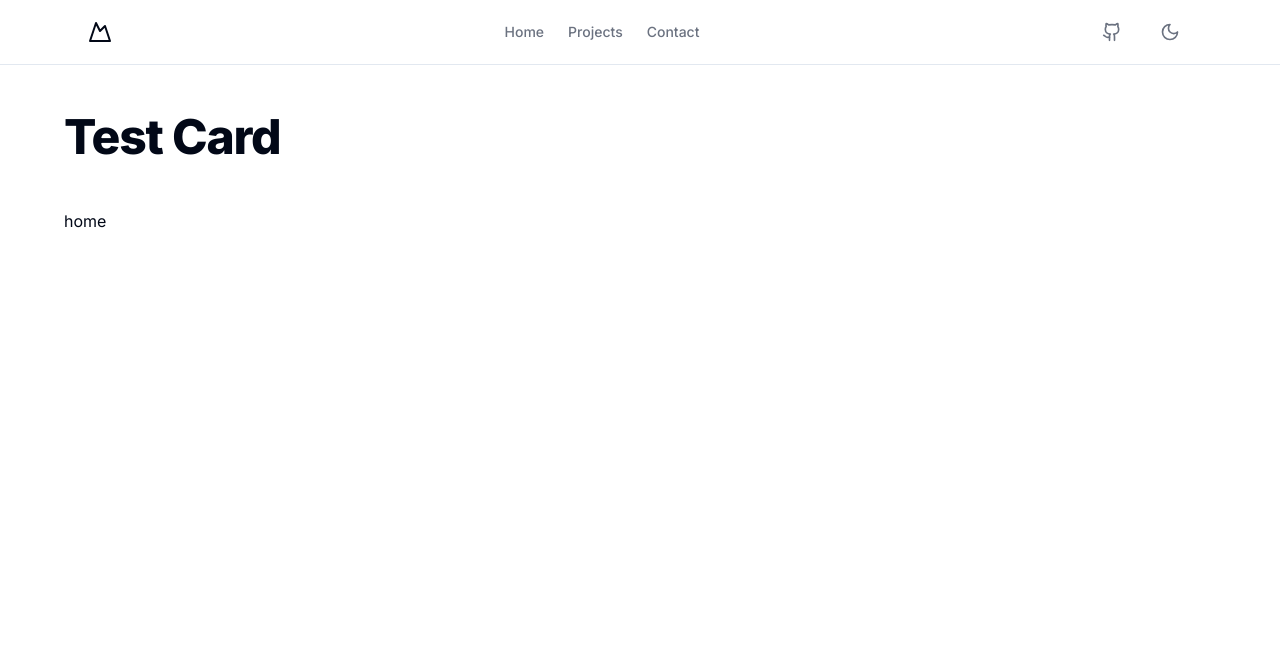
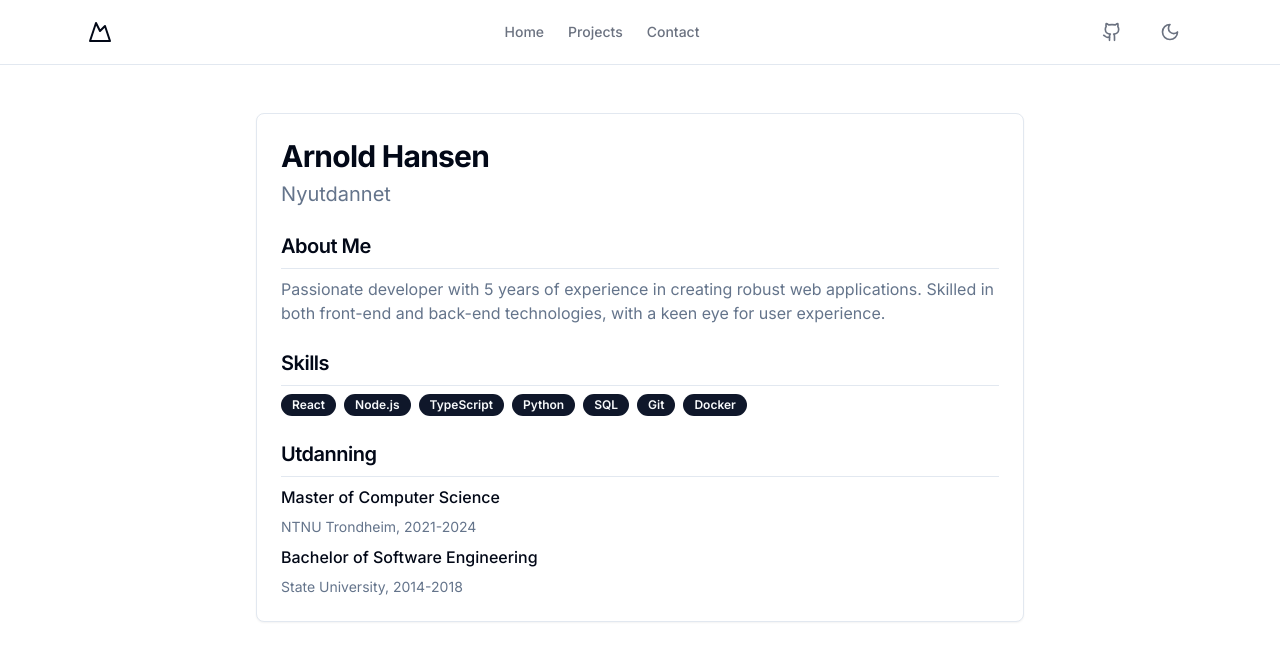
Before and after one commit to arnold01235/arndev, a Next.js app: page / in a window 1280 px wide. Shown: the top 660 px of the page. Built offline with nearby package versions, Linux system fonts and the light colour scheme.

Commit message:
Added AboutMeCard component

```diff
--- a/app/layout.tsx
+++ b/app/layout.tsx
@@ -19,9 +19,6 @@ export default function RootLayout({
     <html lang="en">
       <body className={inter.className}>
         <Navbar />
-        <nav>
-          <h1> Test Card </h1>
-        </nav>
         {children}
       </body>
     </html>
--- a/app/page.tsx
+++ b/app/page.tsx
@@ -1,10 +1,10 @@
 import Image from "next/image";
-
+import AboutCard from "@/components/aboutCard";
 
 export default function Home() {
   return (
     <main>
-       home
+      <AboutCard />
     </main>
   );
 }
--- /dev/null
+++ b/components/AboutCard.tsx
@@ -0,0 +1,47 @@
+import { Card, CardContent, CardHeader, CardTitle } from "@/components/ui/card"
+import { Badge } from "@/components/ui/badge"
+
+export default function Component() {
+  return (
+    <Card className="w-full max-w-3xl mx-auto">
+      <CardHeader>
+        <CardTitle className="text-3xl font-bold">Arnold Hansen</CardTitle>
+        <p className="text-xl text-muted-foreground">Nyutdannet</p>
+      </CardHeader>
+      <CardContent className="space-y-6">
+        <section>
+          <h2 className="text-xl font-semibold mb-2">About Me</h2>
+          <p className="text-muted-foreground">
+            Passionate developer with 5 years of experience in creating robust web applications.
+            Skilled in both front-end and back-end technologies, with a keen eye for user experience.
+          </p>
+        </section>
+        <section>
+          <h2 className="text-xl font-semibold mb-2">Skills</h2>
+          <div className="flex flex-wrap gap-2">
+            <Badge>React</Badge>
+            <Badge>Node.js</Badge>
+            <Badge>TypeScript</Badge>
+            <Badge>Python</Badge>
+            <Badge>SQL</Badge>
+            <Badge>Git</Badge>
+            <Badge>Docker</Badge>
+          </div>
+        </section>
+        <section>
+          <h2 className="text-xl font-semibold mb-2">Utdanning</h2>
+          <div className="space-y-2">
+            <div>
+              <h3 className="font-medium">Master of Computer Science</h3>
+              <p className="text-sm text-muted-foreground">NTNU Trondheim, 2021-2024</p>
+            </div>
+            <div>
+              <h3 className="font-medium">Bachelor of Software Engineering</h3>
+              <p className="text-sm text-muted-foreground">State University, 2014-2018</p>
+            </div>
+          </div>
+        </section>
+      </CardContent>
+    </Card>
+  )
+}
--- /dev/null
+++ b/components/ui/badge.tsx
@@ -0,0 +1,36 @@
+import * as React from "react"
+import { cva, type VariantProps } from "class-variance-authority"
+
+import { cn } from "@/lib/utils"
+
+const badgeVariants = cva(
+  "inline-flex items-center rounded-full border px-2.5 py-0.5 text-xs font-semibold transition-colors focus:outline-none focus:ring-2 focus:ring-ring focus:ring-offset-2",
+  {
+    variants: {
+      variant: {
+        default:
+          "border-transparent bg-primary text-primary-foreground hover:bg-primary/80",
+        secondary:
+          "border-transparent bg-secondary text-secondary-foreground hover:bg-secondary/80",
+        destructive:
+          "border-transparent bg-destructive text-destructive-foreground hover:bg-destructive/80",
+        outline: "text-foreground",
+      },
+    },
+    defaultVariants: {
+      variant: "default",
+    },
+  }
+)
+
+export interface BadgeProps
+  extends React.HTMLAttributes<HTMLDivElement>,
+    VariantProps<typeof badgeVariants> {}
+
+function Badge({ className, variant, ...props }: BadgeProps) {
+  return (
+    <div className={cn(badgeVariants({ variant }), className)} {...props} />
+  )
+}
+
+export { Badge, badgeVariants }
--- /dev/null
+++ b/components/ui/card.tsx
@@ -0,0 +1,79 @@
+import * as React from "react"
+
+import { cn } from "@/lib/utils"
+
+const Card = React.forwardRef<
+  HTMLDivElement,
+  React.HTMLAttributes<HTMLDivElement>
+>(({ className, ...props }, ref) => (
+  <div
+    ref={ref}
+    className={cn(
+      "rounded-lg border bg-card text-card-foreground shadow-sm",
+      className
+    )}
+    {...props}
+  />
+))
+Card.displayName = "Card"
+
+const CardHeader = React.forwardRef<
+  HTMLDivElement,
+  React.HTMLAttributes<HTMLDivElement>
+>(({ className, ...props }, ref) => (
+  <div
+    ref={ref}
+    className={cn("flex flex-col space-y-1.5 p-6", className)}
+    {...props}
+  />
+))
+CardHeader.displayName = "CardHeader"
+
+const CardTitle = React.forwardRef<
+  HTMLParagraphElement,
+  React.HTMLAttributes<HTMLHeadingElement>
+>(({ className, ...props }, ref) => (
+  <h3
+    ref={ref}
+    className={cn(
+      "text-2xl font-semibold leading-none tracking-tight",
+      className
+    )}
+    {...props}
+  />
+))
+CardTitle.displayName = "CardTitle"
+
+const CardDescription = React.forwardRef<
+  HTMLParagraphElement,
+  React.HTMLAttributes<HTMLParagraphElement>
+>(({ className, ...props }, ref) => (
+  <p
+    ref={ref}
+    className={cn("text-sm text-muted-foreground", className)}
+    {...props}
+  />
+))
+CardDescription.displayName = "CardDescription"
+
+const CardContent = React.forwardRef<
+  HTMLDivElement,
+  React.HTMLAttributes<HTMLDivElement>
+>(({ className, ...props }, ref) => (
+  <div ref={ref} className={cn("p-6 pt-0", className)} {...props} />
+))
+CardContent.displayName = "CardContent"
+
+const CardFooter = React.forwardRef<
+  HTMLDivElement,
+  React.HTMLAttributes<HTMLDivElement>
+>(({ className, ...props }, ref) => (
+  <div
+    ref={ref}
+    className={cn("flex items-center p-6 pt-0", className)}
+    {...props}
+  />
+))
+CardFooter.displayName = "CardFooter"
+
+export { Card, CardHeader, CardFooter, CardTitle, CardDescription, CardContent }
```
